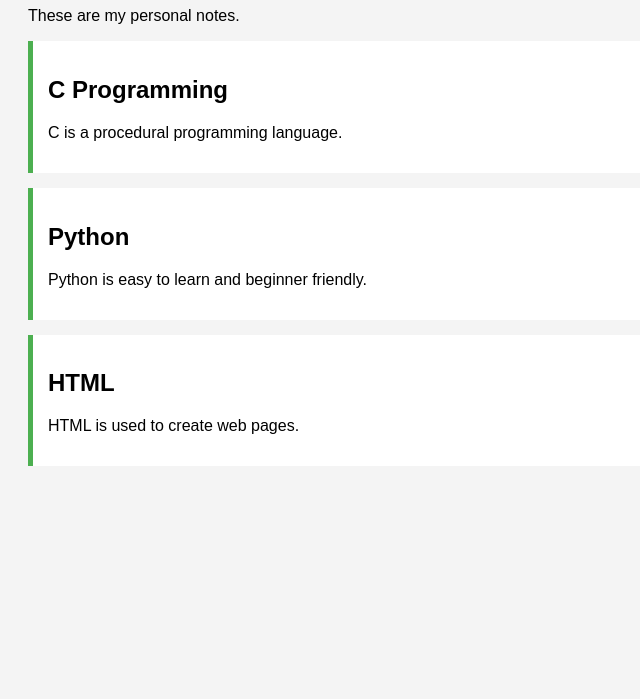
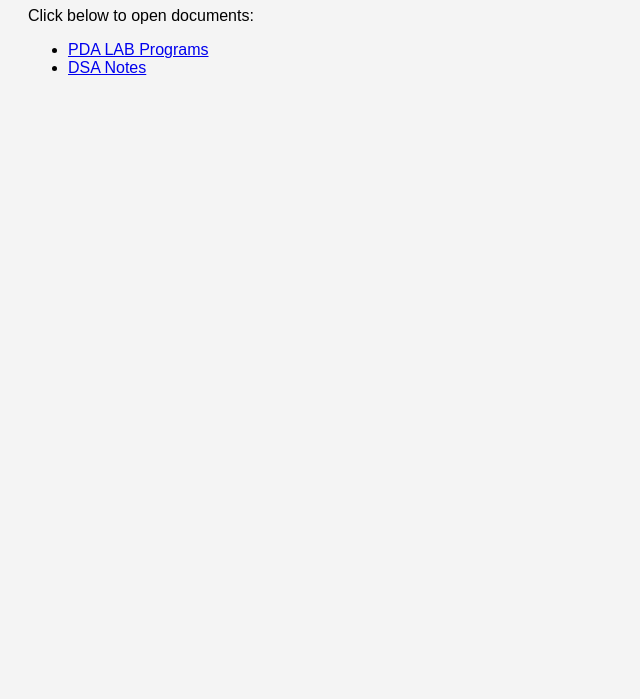
Before and after one commit to Mohin78600/my-notes, a plain HTML site: page index.html in a window 1280 px wide. Shown: the part 101-800 px from the top of the page, without its empty margins (0-640 px from the left). Drawn offline with Linux system fonts and the light colour scheme.

Commit message:
Revise notes page and add document links
Updated the content and structure of the notes webpage.

```diff
--- a/index.html
+++ b/index.html
@@ -17,24 +17,25 @@
     </style>
 </head>
 <body>
+<h1>My Study Materials</h1>
 
-    <h1>My Study Notes</h1>
-    <p>These are my personal notes.</p>
+<p>Click below to open documents:</p>
 
-    <div class="note">
-        <h2>C Programming</h2>
-        <p>C is a procedural programming language.</p>
-    </div>
+<ul>
+    <li>
+        <a href="PDA_LAB_Programs_.docx" target="_blank">
+            PDA LAB Programs
+        </a>
+    </li>
 
-    <div class="note">
-        <h2>Python</h2>
-        <p>Python is easy to learn and beginner friendly.</p>
-    </div>
+    <li>
+        <a href="dsa.docx" target="_blank">
+            DSA Notes
+        </a>
+    </li>
+</ul>
 
-    <div class="note">
-        <h2>HTML</h2>
-        <p>HTML is used to create web pages.</p>
-    </div>
+
 
 </body>
 </html>
```
